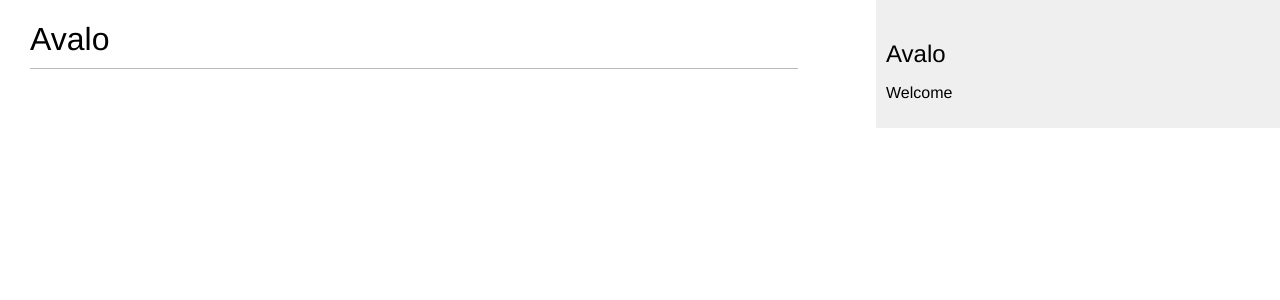
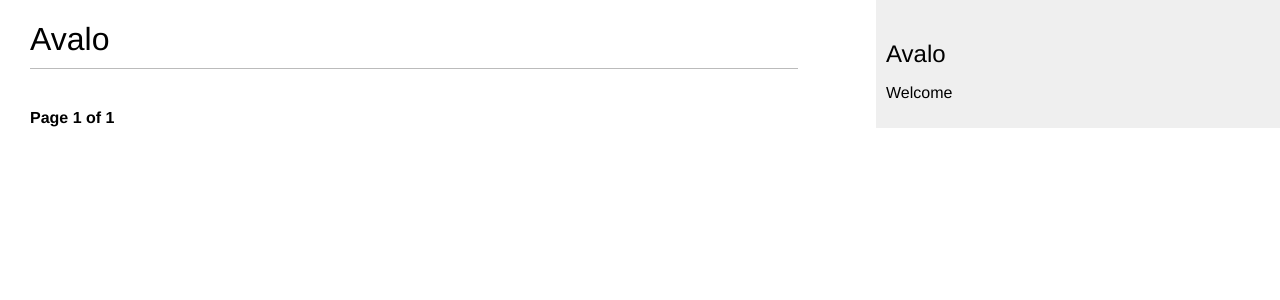
Before and after one commit to Alm4my/avalo, a Django app: page /blog/ in a window 1280 px wide. Shown: the top 300 px of the page. Run offline with Django 3.2, Linux system fonts and the light colour scheme; data that the repository does not hold is empty.

Commit message:
Implement paging for the list of blog posts

```diff
--- a/avalo/blog/views.py
+++ b/avalo/blog/views.py
@@ -1,11 +1,25 @@
+from django.core.paginator import Paginator, PageNotAnInteger, EmptyPage
 from django.shortcuts import render, get_object_or_404
 
 from blog.models import Post
 
 
 def post_list(request):
-    posts = Post.published.all()
-    return render(request, 'blog/post/list.html', {'posts': posts})
+    object_list = Post.published.all()
+    paginator = Paginator(object_list, 3)  # 3 posts per page
+    page = request.GET.get('page')
+
+    try:
+        posts = paginator.page(page)
+    except PageNotAnInteger:
+        # if page is not an integer deliver the first page
+        posts = paginator.page(1)
+    except EmptyPage:
+        # if page is out of range deliver last page of results
+        posts = paginator.page(paginator.num_pages)
+
+    return render(request, 'blog/post/list.html', {'page': page,
+                                                   'posts': posts})
 
 
 def post_detail(request, year, month, day, post):
--- a/avalo/templates/blog/post/list.html
+++ b/avalo/templates/blog/post/list.html
@@ -15,4 +15,5 @@
     </p>
     {{ post.body | truncatewords:30 | linebreaks }}
     {% endfor %}
+    {% include "pagination.html" with page=posts %}
 {% endblock %}
--- /dev/null
+++ b/avalo/templates/pagination.html
@@ -0,0 +1,17 @@
+<div class="pagination">
+    <span class="step-links">
+        {% if page.has_previous %}
+            <a href="?page={{ page.previous_page_number }}">
+                Previous
+            </a>
+        {% endif %}
+        <span class="current">
+            Page {{ page.number }} of {{ page.paginator.num_pages }}
+        </span>
+        {% if page.has_next %}
+            <a href="?page={{ page.next_page_number }}">
+                Next
+            </a>
+        {% endif %}
+    </span>
+</div>
```
